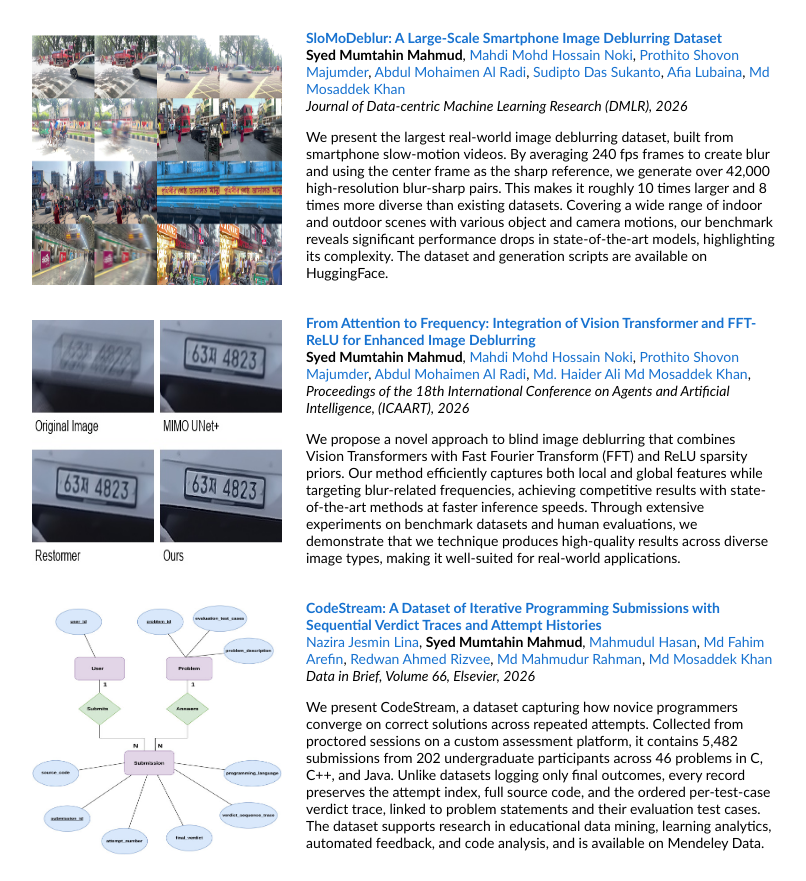
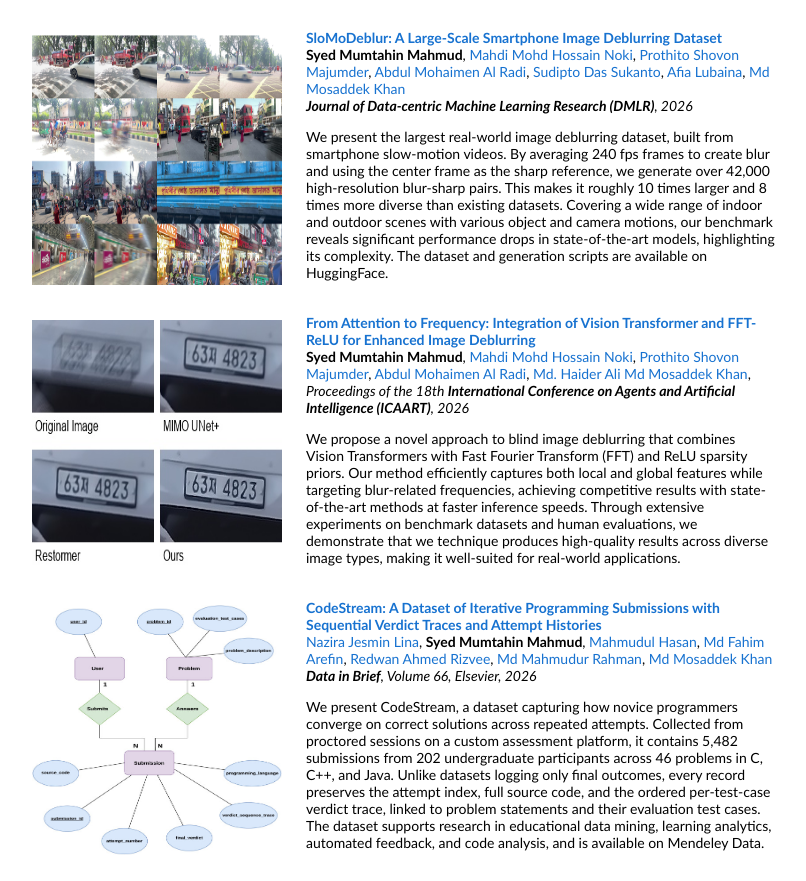
Before and after one commit to Dip-to/dip-to.github.io, a plain HTML site: page index.html in a window 1280 px wide. Shown: the part 1557-2438 px from the top of the page, without its empty margins (240-1046 px from the left). Drawn offline with Linux system fonts and the light colour scheme.

Commit message:
Aug 23, 2026, 3:25 AM

```diff
--- a/index.html
+++ b/index.html
@@ -113,7 +113,7 @@ Currently, I am a <b>Research Assistant</b> at the <a href="https://cognistorm.a
                   <a href="">S. M. Muhtasimul Hasan</a>,
                   <a href="https://mmkhansajeeb.com/">Md Mosaddek Khan</a>
                   <br>
-                  <em>Proceedings of the 2026 Conference on Empirical Methods in Natural Language Processing (EMNLP), 2026</em>
+                  <em>Proceedings of the 2026 Conference on <strong>Empirical Methods in Natural Language Processing (EMNLP)</strong>, 2026</em>
                   <br>
                   <!-- <a href="">download</a> -->
 
@@ -183,7 +183,7 @@ Currently, I am a <b>Research Assistant</b> at the <a href="https://cognistorm.a
                   <a href=""> Afia Lubaina</a>,
                   <a href="https://mmkhansajeeb.com/">Md Mosaddek Khan</a>
                   <br>
-                  <em>Journal of Data-centric Machine Learning Research (DMLR), 2026</em>
+                  <em><strong>Journal of Data-centric Machine Learning Research (DMLR)</strong>, 2026</em>
                   <br>
                   <!-- <a href="https://www.researchsquare.com/article/rs-5306286/v1">download</a> -->
 
@@ -217,7 +217,7 @@ Currently, I am a <b>Research Assistant</b> at the <a href="https://cognistorm.a
                   <a href="">Md. Haider Ali</a>
                   <a href="https://mmkhansajeeb.com/">Md Mosaddek Khan</a>,
                   <br>
-                  <em>Proceedings of the 18th International Conference on Agents and Artificial Intelligence, (ICAART), 2026</em>
+                  <em>Proceedings of the 18th <strong>International Conference on Agents and Artificial Intelligence (ICAART)</strong>, 2026</em>
                   <br>
                   <!-- <a href="https://www.researchsquare.com/article/rs-5306286/v1">download</a> -->
                   <!-- <p></p> -->
@@ -252,7 +252,7 @@ Currently, I am a <b>Research Assistant</b> at the <a href="https://cognistorm.a
                   <a href="">Md Mahmudur Rahman</a>,
                   <a href="https://mmkhansajeeb.com/">Md Mosaddek Khan</a>
                   <br>
-                  <em>Data in Brief, Volume 66, Elsevier, 2026</em>
+                  <em><strong>Data in Brief</strong>, Volume 66, Elsevier, 2026</em>
                   <br>
                   <p>
                     We present CodeStream, a dataset capturing how novice programmers converge on correct solutions across repeated attempts. Collected from proctored sessions on a custom assessment platform, it contains 5,482 submissions from 202 undergraduate participants across 46 problems in C, C++, and Java. Unlike datasets logging only final outcomes, every record preserves the attempt index, full source code, and the ordered per-test-case verdict trace, linked to problem statements and their evaluation test cases. The dataset supports research in educational data mining, learning analytics, automated feedback, and code analysis, and is available on Mendeley Data.
```
